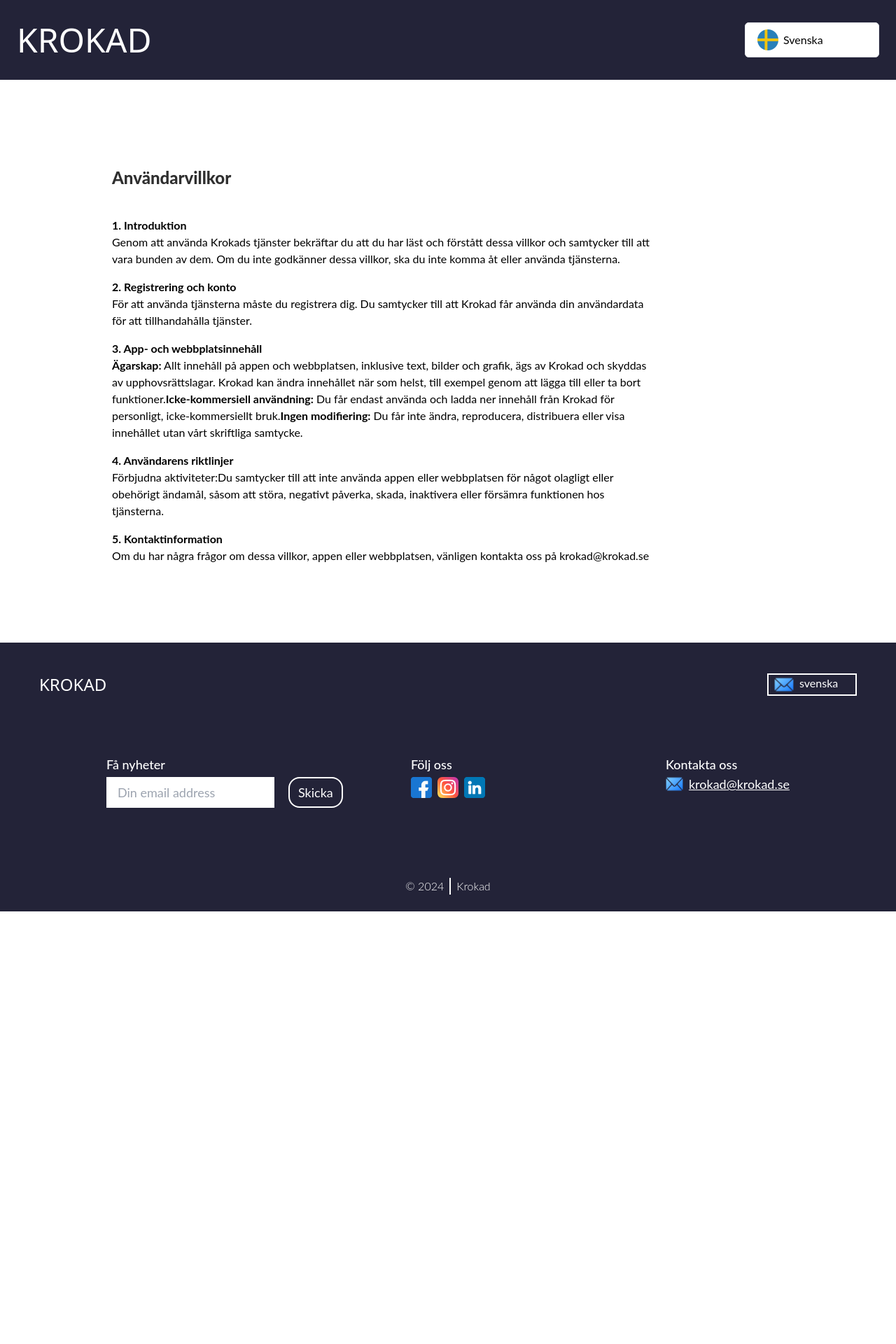
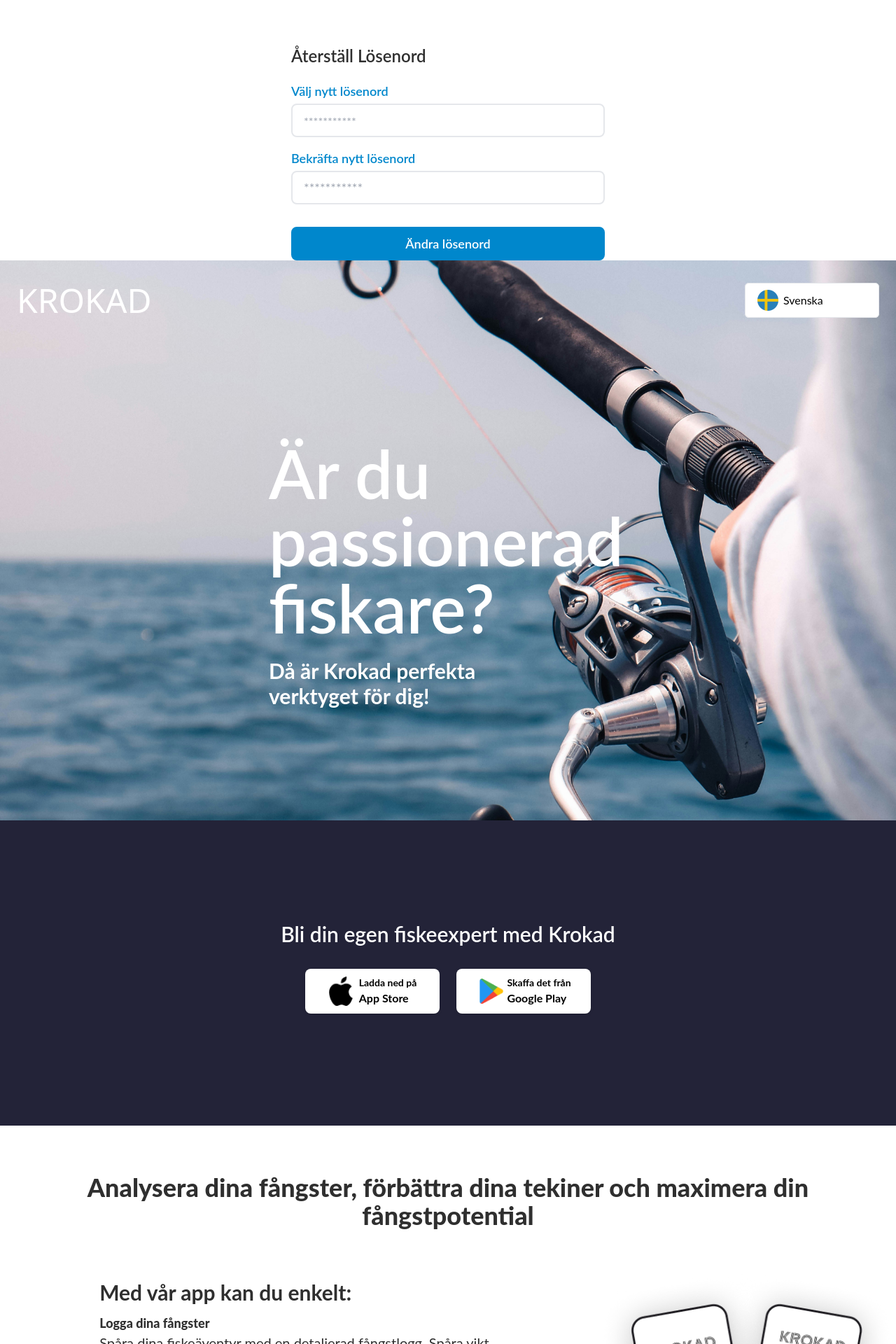
Before and after one commit to hannesdottir/my-app, a React (Create React App) app: page / in a window 1280 px wide. Shown: the top 1920 px of the page at 70% size. Before the commit the page ends 1302 px from the top, so only its background shows below. Built offline with nearby package versions, Linux system fonts and the light colour scheme.

Commit message:
add api request logic

```diff
--- a/src/App.tsx
+++ b/src/App.tsx
@@ -1,22 +1,24 @@
-import React from 'react';
+import React  from 'react';
 import HeroImage from './components/HeroImage';
 import GetAppSection from './components/GetAppSection'
 import InfoSection from './components/InfoSection'
 import Citat from './components/Citat'
 import Terms from './components/Terms'
 import Footer from './components/Footer';
-import Navbar from './components/Navbar';
+import ResetPassword from './pages/ResetPasswordPage';
+import GetQueryParameter from './components/GetQueryParemeter';
 
 function App() {
 
 
   return (
     <div className='font-lato'>
-      <div className='bg-darkBackground '>
-        <Navbar/>
-      </div>
-      <Terms/>
-      <Footer/>
+      <ResetPassword/>
+      <HeroImage/>
+       <GetAppSection/>
+       <InfoSection/>
+       <Citat/>
+       <Footer/>
     </div>
 
   );
--- /dev/null
+++ b/src/apiRequests.tsx
@@ -0,0 +1,40 @@
+interface SendResetPasswordResult {
+ error?:any,
+ success:boolean
+}
+
+export async function sendResetPasswordRequest(
+  cValue:string,
+  newPassword:string,
+  confirmPassword:string
+):Promise<SendResetPasswordResult> {
+  try {
+    //const endpoint = "https://jsonplaceholder.typicode.com/posts/123456789"; //Mock bad request
+    const endpoint = "https://jsonplaceholder.typicode.com/posts"; // Mock 200 endpoint
+    const dataToSend = {
+      body: `Reset password for user with cValue: ${cValue}`, // Replace with data
+    };
+
+    const response = await fetch(endpoint, {
+      method: "POST",
+      headers: { "Content-Type": "application/json" },
+      body: JSON.stringify(dataToSend),
+    });
+
+    if (response.ok) {
+      // Parse the response into a JavaScript object
+      const createdPost = await response.json();
+      console.log("Lyckades ändra lösenordet (på mock API)");
+      console.log("Newly created post object:", createdPost);
+    } else {
+      console.error("Någonting gick fel (på mock API)");
+      const errorData = await response.json();
+      console.error(errorData.message);
+      return {error:errorData,success:false};
+    }
+  } catch (error) {
+    console.error("Error:", error);
+  }
+  return {success:true};
+
+}
--- a/src/components/Citat.tsx
+++ b/src/components/Citat.tsx
@@ -6,7 +6,7 @@
 
   return (
     <div className='bg-blueBackground'>
-      <h1 className='text-primaryTextColor text-center mx-10 py-10 lg:py-24 font-extrabold text-lg lg:text-2xl'>{t('citat.primary')}</h1>
+      <h1 className='text-primaryTextColor text-center mx-10 py-10 lg:py-24 font-extrabold text-lg lg:text-3xl'>{t('citat.primary')}</h1>
     </div>
   );
 };
--- a/src/components/Footer.tsx
+++ b/src/components/Footer.tsx
@@ -10,7 +10,7 @@
 
   return (
     <div className='bg-darkBackground text-white flex flex-col'>
-        <div className='my-11 ml-5 mr-5 md:ml-14 md:mr-14'>
+        <div className='my-11 mx-5 md:mx-40'>
             <div className='md:flex md:flex-row md:justify-between'>
                 <h1 className='text text-2xl text-white font-zenTokyoZoo'>KROKAD</h1>
                 <div className='flex flex-row mt-7 md:mt-0  border-white border-2 w-32 pl-2'>
@@ -18,15 +18,15 @@
                     <p className='pl-2'>{t('footer.language')}</p>
                 </div>
             </div>
-            <div className="lg:grid lg:grid-cols-3 lg:gap-4 lg:my-14 lg:ml-24 lg:mr-24">
-                <div className='flex flex-col mt-7'>
+            <div className="lg:grid lg:grid-cols-3 lg:gap-4 lg:my-14 lg:items-center">
+                <div className='flex flex-col mt-7 md:mt-0'>
                     <p className='text-lg font-medium'>{t('footer.news')}</p>
                     <div className='flex flex-row mt-1'>
                         <input type="email" className="py-1.5 pl-2 lg:pl-4 border-0.5 border-black dropshadow lg:w-72 lg:h-11 lg:text-lg" placeholder={t('footer.placeholder')}/>
                         <button className='border-2 rounded-2xl border-white px-3 ml-5 text-lg'>{t('footer.send')}</button>
                     </div>
                 </div>
-                <div className='mt-7 justify-self-center'>
+                <div className='justify-self-center mt-7 md:mt-0'>
                     <p className='text-lg font-medium'>{t('footer.follow')}</p>
                     <div className='flex flex-row mt-1'>
                         <img src={FacebookIcon} alt="MailIcon"/>
@@ -34,7 +34,7 @@
                         <img src={LinkedInIcon} className="ml-2" alt="MailIcon"/>
                     </div>
                 </div>
-                <div className='flex flex-col mt-7 justify-self-end'>
+                <div className='flex flex-col justify-self-end mt-7 md:mt-0'>
                     <p className='text-lg font-medium'>{t('footer.contact')}</p>
                     <div className='flex flex-row'>
                         <img src={ContactIcon} alt="MailIcon"/>
--- a/src/components/GetAppSection.tsx
+++ b/src/components/GetAppSection.tsx
@@ -7,7 +7,7 @@
   const { t } = useTranslation();
 
   return (
-    <div className='bg-darkBackground p-7 md:p-14'>
+    <div className='bg-darkBackground p-7 md:py-36 md:p-14'>
         <h1 className='text-white font-semibold text-lg md:text-3xl flex justify-center'>{t('getapp.primary')}</h1>
       <div className='flex justify-center my-4 md:mt-8'>
         <div className='flex flex-row justify-center bg-white items-center w-48 h-16  mr-1.5 md:mr-3 rounded-lg drop-shadow'>
--- /dev/null
+++ b/src/components/GetQueryParemeter.tsx
@@ -0,0 +1,24 @@
+import React, { useState, useEffect } from 'react';
+
+
+const GetQueryParameter = () => {
+
+    const [cValue, setCValue] = useState('');
+
+    useEffect(() => {
+      console.log('useEffect hook called');
+
+      const urlParams = new URLSearchParams(window.location.search);
+      console.log('URLSearchParams object created:', urlParams);
+
+      const cValue = urlParams.get('c');
+      console.log('Value of c parameter:', cValue);
+
+      setCValue(cValue || '');
+      console.log('cValue state variable updated:', cValue);
+    }, []);
+
+    return cValue;
+  }
+
+export default GetQueryParameter;
--- a/src/components/InfoSection.tsx
+++ b/src/components/InfoSection.tsx
@@ -7,19 +7,19 @@
 
   return (
     <div className='my-11 text-primaryTextColor'>
-        <h1 className='flex md:justify-center items-center font-extrabold mx-4 md:text-xl lg:text-2xl lg:py-6'>{t('infosection.title')}</h1>
+        <h1 className='flex md:justify-center items-center font-extrabold mx-4 text-2xl lg:text-4xl text-center lg:py-6'>{t('infosection.title')}</h1>
         <div className='md:flex md:flex-row-reverse md:justify-center md:items-center'>
           <img src={ExempleScreen} className="h-full lg:w-1/3" alt="ExempleScreen"/>
           <div className='md:flex md:items-center md:flex-col'>
               <div className='md:w-4/6 mx-4 md:mt-12'>
-                <h2 className='text-blueTextColor font-bold text-xl md:text-2xl lg:text-3xl mb-3'>{t('infosection.primary_1')}</h2>
+                <h2 className='font-bold text-xl md:text-2xl lg:text-3xl mb-3'>{t('infosection.primary_1')}</h2>
                   <h3 className='font-extrabold text-lg'>{t('infosection.secondary_1')}</h3>
                       <p className='text-lg md:text-xl'>{t('infosection.info_text_1')}</p>
                   <h3 className='font-extrabold text-lg mt-3'>{t('infosection.secondary_2')}</h3>
                       <p className='text-lg md:text-xl'>{t('infosection.info_text_2')}</p>
               </div>
               <div className='md:w-4/6 mx-4 my-10'>
-                  <h2 className='text-blueTextColor font-bold text-xl lg:text-3xl my-3'>{t('infosection.primary_2')}</h2>
+                  <h2 className='font-bold text-xl lg:text-3xl my-3'>{t('infosection.primary_2')}</h2>
                   <p className='text-lg md:text-xl'>{t('infosection.info_text_3')}</p>
               </div>
               </div>
--- a/src/components/Terms.tsx
+++ b/src/components/Terms.tsx
@@ -5,8 +5,8 @@
   const { t } = useTranslation();
 
   return (
-    <div className='my-11 md:mb-28 mx-5 md:mx-40 md:w-3/5'>
-      <h1 className='text-primaryTextColor pb-10 lg:pt-20 font-extrabold text-lg lg:text-2xl'>Användarvillkor</h1>
+    <div className='my-11 md:mb-60 mx-5 md:mx-40 md:w-3/5 '>
+      <h1 className='text-primaryTextColor pb-10 md:mt-40 font-extrabold text-lg lg:text-2xl'>Användarvillkor</h1>
         <div className='mb-4'>
             <h2 className='text-base font-bold'>1. Introduktion</h2>
             <p>
--- a/src/locales/en.json
+++ b/src/locales/en.json
@@ -13,7 +13,8 @@
         "passwordsDoNotMatch": "Passwords do not match",
         "passwordMustBeAtLeast8CharactersLong": "Password must be at least 8 characters long",
         "passwordMustContainAtLeastOneUppercaseLetter": "Password must contain at least one uppercase letter",
-        "passwordMustContainAtLeastOneNumber": "Password must contain at least one number"
+        "passwordMustContainAtLeastOneNumber": "Password must contain at least one number",
+        "passwordResetSuccess": "You have now successfully changed your password"
     },
     "hero": {
         "primary": "Are you a fishing enthusiast?",
--- a/src/pages/ResetPasswordPage.tsx
+++ b/src/pages/ResetPasswordPage.tsx
@@ -1,46 +1,75 @@
 import React, { FC, useState } from 'react';
 import { useTranslation } from 'react-i18next';
+import { sendResetPasswordRequest } from '../apiRequests';
+import GetQueryParameter from '../components/GetQueryParemeter';
 
 const ResetPassword: FC = ({}) => {
   const { t } = useTranslation();
 
-  const [chosenNewPassword, setChosenNewPassword] = useState('')
-  const [confirmChosenNewPassword, setConfirmChosenNewPassword] = useState('')
+  const [cValue] = useState(GetQueryParameter());
+
+  const [chosenNewPassword, setChosenNewPassword] = useState('');
+  const [confirmChosenNewPassword, setConfirmChosenNewPassword] = useState('');
+  const [showResetPasswordForm, setShowResetPasswordForm] = useState(true);
   const [showValidationDiv, setShowValidationDiv] = useState(false);
   const [validationMessages, setValidationMessages] = useState<string[]>([]);
+  const [successMessage, setSuccessMessage] = useState('');
 
-  const handleResetPassword = () => {
+  const handleResetPassword = async () => {
+
     // Clear previous validation messages
     setValidationMessages([]);
 
     if (!chosenNewPassword || !confirmChosenNewPassword) {
       setShowValidationDiv(true);
-      setValidationMessages(prevMessages => [...prevMessages, t('pleaseFillInBothPasswords')]);
+      setValidationMessages(prevMessages => [...prevMessages, t('resetpassword.pleaseFillInBothPasswords')]);
     } else if (chosenNewPassword !== confirmChosenNewPassword) {
       setShowValidationDiv(true);
-      setValidationMessages(prevMessages => [...prevMessages, t('passwordsDoNotMatch')]);
+      setValidationMessages(prevMessages => [...prevMessages, t('resetpassword.passwordsDoNotMatch')]);
     } else if (chosenNewPassword.length < 8) {
       setShowValidationDiv(true);
-      setValidationMessages(prevMessages => [...prevMessages, t('passwordMustBeAtLeast8CharactersLong')]);
+      setValidationMessages(prevMessages => [...prevMessages, t('resetpassword.passwordMustBeAtLeast8CharactersLong')]);
     } else if (!/[A-Z]/.test(chosenNewPassword)) {
       setShowValidationDiv(true);
-      setValidationMessages(prevMessages => [...prevMessages, t('passwordMustContainAtLeastOneUppercaseLetter')]);
+      setValidationMessages(prevMessages => [...prevMessages, t('resetpassword.passwordMustContainAtLeastOneUppercaseLetter')]);
     } else if (!/[0-9]/.test(chosenNewPassword)) {
       setShowValidationDiv(true);
-      setValidationMessages(prevMessages => [...prevMessages, t('passwordMustContainAtLeastOneNumber')]);
+      setValidationMessages(prevMessages => [...prevMessages, t('resetpassword.passwordMustContainAtLeastOneNumber')]);
     } else {
       // Validation passes, hide the div
       setShowValidationDiv(false);
 
-      // Proceed with password reset logic
-      console.log('chosenNewPassword:', chosenNewPassword);
-      console.log('confirmChosenNewPassword:', confirmChosenNewPassword);
+      try {
+        const result = await sendResetPasswordRequest(cValue, chosenNewPassword, confirmChosenNewPassword);
+
+        if (result.success) {
+          // Hide input fields, button, and show success message
+          setShowResetPasswordForm(false);
+          setSuccessMessage(t('resetpassword.passwordResetSuccess'));
+        } else {
+          console.error('Error resetting password:', result.error?.message || 'An error occurred');
+          // Update validation state to display an error message
+          setValidationMessages(['Ett fel har inträffat, försök igen.']);
+          setShowValidationDiv(true);
+
+          //Töm inputfälten
+          setChosenNewPassword('');
+          setConfirmChosenNewPassword('');
+        }
+      } catch (error) {
+        console.error('Unexpected error:', error);
+        // Handle unexpected errors (e.g., display a generic error message)
+      }
     }
   };
 
 
+
+
+
   return (
     <div className='flex items-center flex-col h-2/3 w-full '>
+      {showResetPasswordForm ? (
         <div className='w-11/12 mt-16 md:max-w-md'>
           <h1 className='text-2xl text-primaryTextColor font-semibold'>{t('resetpassword.title')}</h1>
           <div className='flex justify-center flex-col mt-5'>
@@ -53,7 +82,7 @@
                 value={chosenNewPassword}
                 onChange={(event) => setChosenNewPassword(event.target.value)}
                 placeholder={t('resetpassword.example_password')}
-              className='text-primaryTextColor  text-lg border-2 h-12 mt-1 rounded-lg pl-4'
+                className='text-primaryTextColor  text-lg border-2 h-12 mt-1 rounded-lg pl-4'
               />
             </div>
             <div className='flex justify-center flex-col mt-4'>
@@ -73,13 +102,21 @@
                 <p>{validationMessages.join(', ')}</p>
               </div>
             )}
-          <button onClick={handleResetPassword} className='bg-primaryButtonColor h-12 w-full rounded-lg border-2 border-primaryButtonBorderColor items-center justify-center mt-8'>
+            <button onClick={handleResetPassword}
+            className='bg-primaryButtonColor h-12 w-full rounded-lg border-2 border-primaryButtonBorderColor items-center justify-center mt-8'>
               <p className="text-lg text-white font-semibold">{t('resetpassword.change_password_button')}</p>
             </button>
           </div>
         </div>
+      ) : (
+        <div className='flex justify-center items-center'>
+          <p className='text-lg text-green-500 font-semibold'>{t('passwordResetSuccess')}</p>
+        </div>
+      )}
     </div>
   );
 };
 
+
+
 export default ResetPassword;
```
Also changed, not shown: src/components/QueryResaults.tsx (added, +14 -0 lines). Lines whose indentation alone changed are shown as unchanged.
